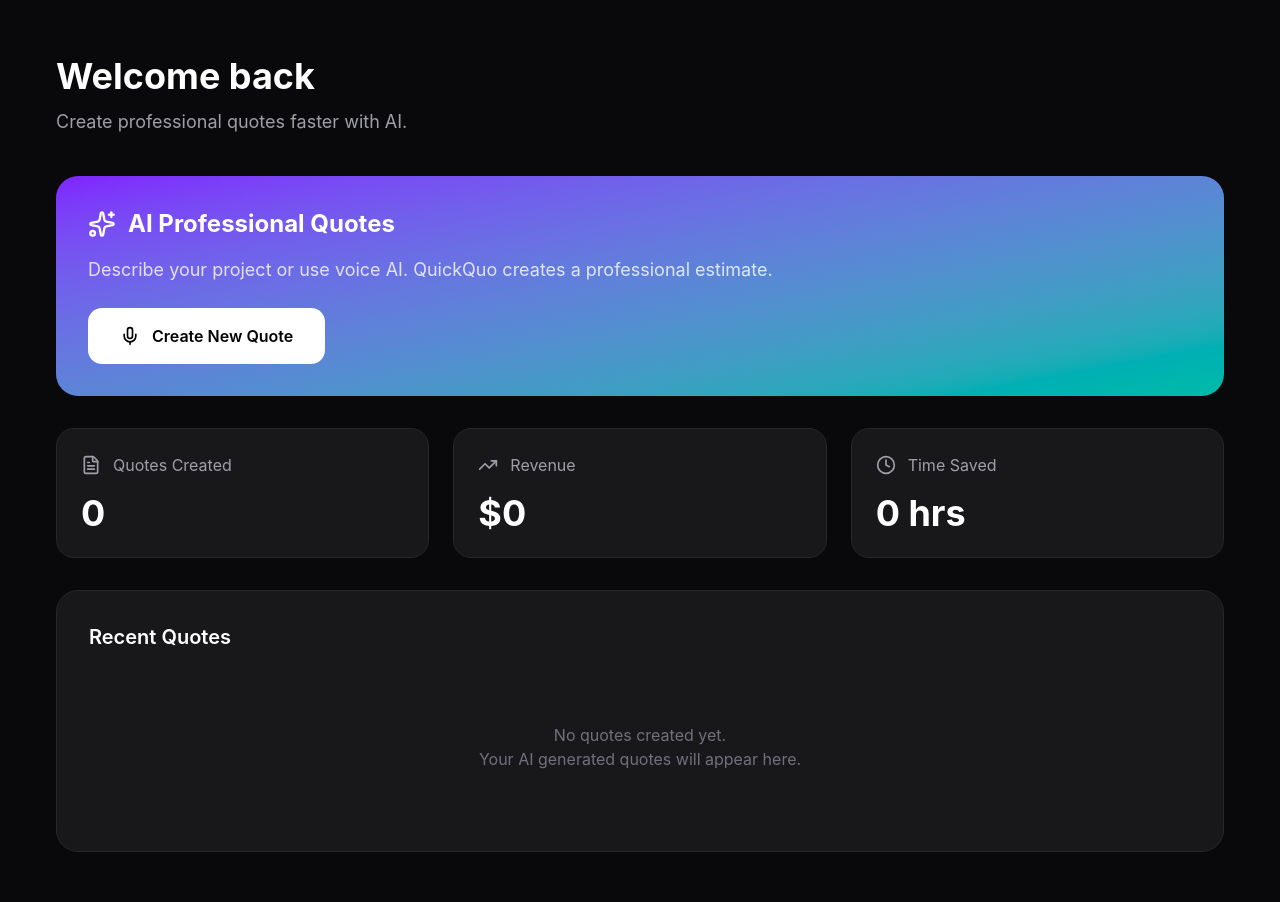
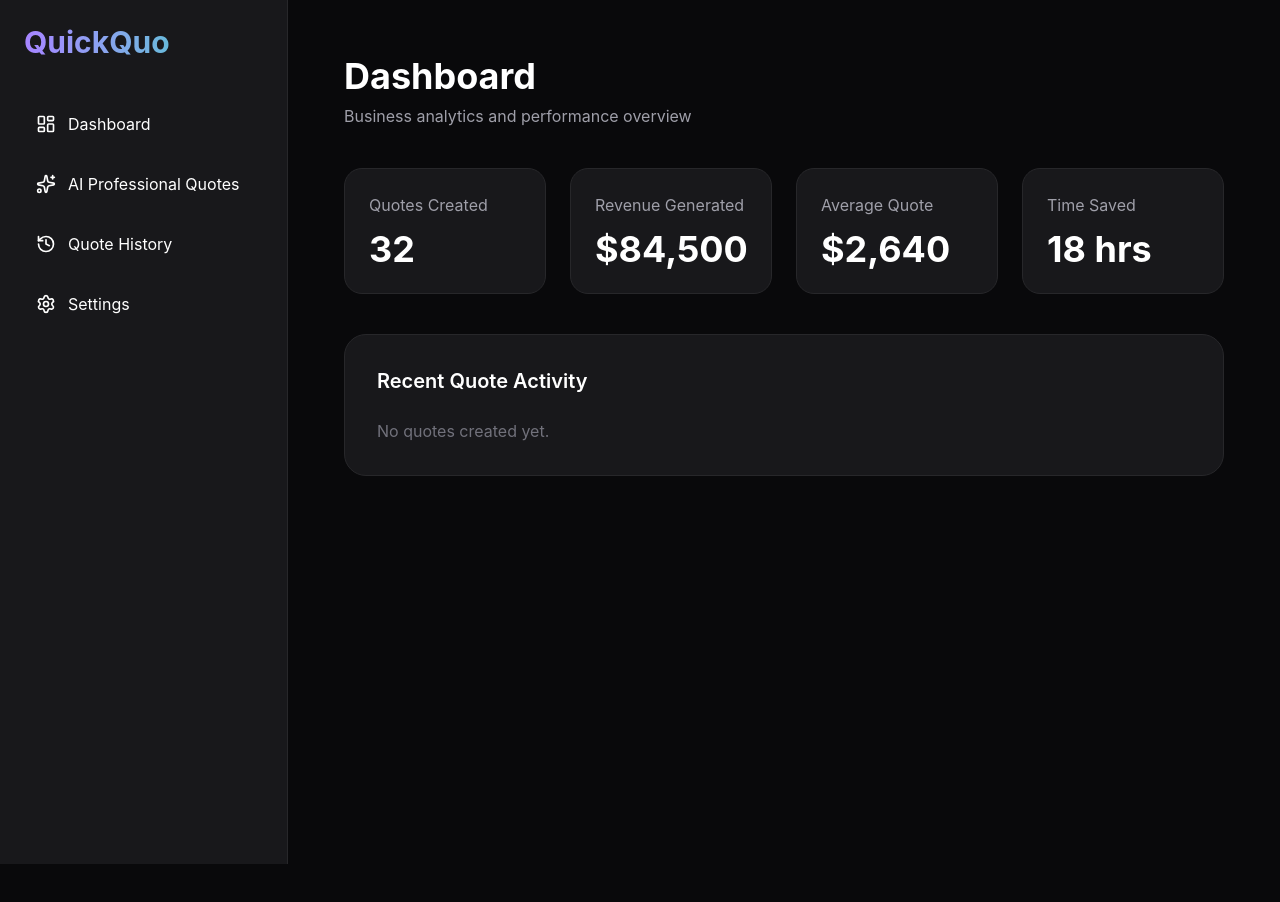
Before and after one commit to brandonrwill514/Quickpro, a Next.js app: page /dashboard in a window 1280 px wide. Shown: the top 902 px of the page. After the commit the page ends 864 px from the top, so only its background shows below. Built offline with nearby package versions, Linux system fonts and the light colour scheme.

Commit message:
Restructure platform with dashboard and AI quotes

```diff
--- a/app/ai-quotes/page.tsx
+++ b/app/ai-quotes/page.tsx
@@ -1,5 +1,89 @@
-import { redirect } from "next/navigation";
+"use client";
 
-export default function AIQuotesPage() {
-  redirect("/workspace");
+import { Mic } from "lucide-react";
+
+export default function AIQuotesPage(){
+
+return (
+
+<div>
+
+<h1 className="
+text-4xl
+font-bold
+">
+AI Professional Quotes
+</h1>
+
+<p className="
+text-zinc-400
+mt-2
+mb-8
+">
+Create accurate professional quotes using AI.
+</p>
+
+<div className="
+bg-zinc-900
+border
+border-zinc-800
+rounded-3xl
+p-8
+max-w-4xl
+">
+
+<label>
+Describe your project
+</label>
+
+<textarea
+
+className="
+w-full
+mt-4
+bg-zinc-950
+border
+border-zinc-700
+rounded-xl
+p-5
+h-48
+"
+
+placeholder="
+Example:
+Install a 200 amp electrical panel upgrade...
+"
+
+/>
+
+<button
+
+className="
+mt-5
+flex
+items-center
+gap-3
+bg-gradient-to-r
+from-violet-600
+to-teal-500
+px-8
+py-4
+rounded-xl
+font-semibold
+"
+
+>
+
+<Mic/>
+
+Speak Project
+
+</button>
+
+</div>
+
+</div>
+
+)
+
 }
--- a/app/dashboard/page.tsx
+++ b/app/dashboard/page.tsx
@@ -1,156 +1,91 @@
-"use client";
-
-import Link from "next/link";
-import {
-  Sparkles,
-  FileText,
-  TrendingUp,
-  Clock,
-  Mic
-} from "lucide-react";
-
-
 export default function DashboardPage() {
-
 
 return (
 
-    <main className="
-      min-h-screen
-      bg-zinc-950
-      text-white
-      p-8
-    ">
-
-
-      <div className="
-        max-w-7xl
-        mx-auto
-      ">
-
-
-        {/* HEADER */}
-
-        <div className="mb-10">
+<div>
 
 <h1 className="
 text-4xl
 font-bold
 ">
-            Welcome back
+Dashboard
 </h1>
-
 
 <p className="
 text-zinc-400
-            mt-3
-            text-lg
+mt-2
+mb-10
 ">
-            Create professional quotes faster with AI.
+Business analytics and performance overview
+</p>
+
+<div className="
+grid
+grid-cols-1
+md:grid-cols-4
+gap-6
+">
+
+<Card
+title="Quotes Created"
+value="32"
+/>
+
+<Card
+title="Revenue Generated"
+value="$84,500"
+/>
+
+<Card
+title="Average Quote"
+value="$2,640"
+/>
+
+<Card
+title="Time Saved"
+value="18 hrs"
+/>
+
+</div>
+
+<div className="
+mt-10
+bg-zinc-900
+border
+border-zinc-800
+rounded-3xl
+p-8
+">
+
+<h2 className="
+text-xl
+font-semibold
+mb-6
+">
+Recent Quote Activity
+</h2>
+
+<p className="text-zinc-500">
+No quotes created yet.
 </p>
 
 </div>
 
-
-
-
-
-        {/* MAIN AI QUOTE CARD */}
-
-        <section className="
-          bg-gradient-to-br
-          from-violet-600
-          to-teal-500
-          rounded-3xl
-          p-8
-          mb-8
-        ">
-
-
-          <div className="
-            flex
-            items-center
-            gap-3
-            mb-4
-          ">
-
-            <Sparkles size={28}/>
-
-
-            <h2 className="
-              text-2xl
-              font-bold
-            ">
-              AI Professional Quotes
-            </h2>
-
-
 </div>
 
+)
 
+}
 
+function Card({
+title,
+value
+}:{
+title:string;
+value:string;
+}){
 
-          <p className="
-            text-white/80
-            text-lg
-            mb-6
-          ">
-            Describe your project or use voice AI.
-            QuickQuo creates a professional estimate.
-          </p>
-
-
-
-
-          <Link
-
-            href="/workspace"
-
-            className="
-              inline-flex
-              items-center
-              gap-3
-              bg-white
-              text-black
-              px-8
-              py-4
-              rounded-xl
-              font-semibold
-              hover:scale-105
-              transition
-            "
-
-          >
-
-            <Mic size={20}/>
-
-            Create New Quote
-
-
-          </Link>
-
-
-
-        </section>
-
-
-
-
-
-
-        {/* STATS */}
-
-
-        <div className="
-          grid
-          grid-cols-1
-          md:grid-cols-3
-          gap-6
-          mb-8
-        ">
-
-
-
+return (
 
 <div className="
 bg-zinc-900
@@ -160,173 +95,20 @@ export default function DashboardPage() {
 p-6
 ">
 
-            <div className="
-              flex
-              items-center
-              gap-3
-              text-zinc-400
-            ">
-
-              <FileText size={20}/>
-
-              Quotes Created
-
-            </div>
-
-
+<p className="text-zinc-400">
+{title}
+</p>
 
 <p className="
 text-4xl
 font-bold
-              mt-4
+mt-3
 ">
-              0
+{value}
 </p>
-
 
 </div>
 
-
-
-
-
-
-          <div className="
-            bg-zinc-900
-            border
-            border-zinc-800
-            rounded-2xl
-            p-6
-          ">
-
-
-            <div className="
-              flex
-              items-center
-              gap-3
-              text-zinc-400
-            ">
-
-              <TrendingUp size={20}/>
-
-              Revenue
-
-            </div>
-
-
-
-
-            <p className="
-              text-4xl
-              font-bold
-              mt-4
-            ">
-              $0
-            </p>
-
-
-          </div>
-
-
-
-
-
-
-          <div className="
-            bg-zinc-900
-            border
-            border-zinc-800
-            rounded-2xl
-            p-6
-          ">
-
-
-            <div className="
-              flex
-              items-center
-              gap-3
-              text-zinc-400
-            ">
-
-              <Clock size={20}/>
-
-              Time Saved
-
-            </div>
-
-
-
-
-            <p className="
-              text-4xl
-              font-bold
-              mt-4
-            ">
-              0 hrs
-            </p>
-
-
-          </div>
-
-
-
-        </div>
-
-
-
-
-
-
-        {/* RECENT QUOTES */}
-
-
-        <section className="
-          bg-zinc-900
-          border
-          border-zinc-800
-          rounded-3xl
-          p-8
-        ">
-
-
-          <h2 className="
-            text-xl
-            font-semibold
-            mb-6
-          ">
-            Recent Quotes
-          </h2>
-
-
-
-
-          <div className="
-            text-center
-            py-12
-            text-zinc-500
-          ">
-
-            No quotes created yet.
-
-            <br/>
-
-            Your AI generated quotes will appear here.
-
-          </div>
-
-
-
-        </section>
-
-
-
-
-
-      </div>
-
-
-    </main>
-
-  );
+)
 
 }
--- a/app/layout.tsx
+++ b/app/layout.tsx
@@ -1,38 +1,138 @@
-import type { Metadata } from "next";
-import { Geist, Geist_Mono, Inter } from "next/font/google";
 import "./globals.css";
-import { cn } from "@/lib/utils";
+import Link from "next/link";
+import {
+  LayoutDashboard,
+  Sparkles,
+  History,
+  Settings
+} from "lucide-react";
 
-const geist = Geist({subsets:['latin'],variable:'--font-sans'});
-
-const geistSans = Geist({
-  variable: "--font-geist-sans",
-  subsets: ["latin"],
-});
-
-const geistMono = Geist_Mono({
-  variable: "--font-geist-mono",
-  subsets: ["latin"],
-});
-
-export const metadata: Metadata = {
-  title: "Create Next App",
-  description: "Generated by create next app",
+export const metadata = {
+  title: "QuickQuo",
+  description: "AI powered professional quoting platform",
 };
 
 export default function RootLayout({
   children,
-}: Readonly<{
+}: {
   children: React.ReactNode;
-}>) {
+}) {
+
   return (
-    <html
-      lang="en"
-      className={cn("h-full", "antialiased", geistSans.variable, geistMono.variable, "font-sans", geist.variable)}
-    >
-      <body className="min-h-full bg-zinc-950 text-white">
-        {children}
+    <html lang="en">
+
+      <body className="bg-zinc-950 text-white">
+
+        <div className="flex min-h-screen">
+
+          {/* SIDEBAR */}
+
+          <aside className="
+            w-72
+            bg-zinc-900
+            border-r
+            border-zinc-800
+            p-6
+          ">
+
+            <h1 className="
+              text-3xl
+              font-bold
+              mb-10
+              bg-gradient-to-r
+              from-violet-400
+              to-teal-400
+              bg-clip-text
+              text-transparent
+            ">
+              QuickQuo
+            </h1>
+
+            <nav className="space-y-3">
+
+              <Link
+                href="/dashboard"
+                className="
+                  flex
+                  items-center
+                  gap-3
+                  p-3
+                  rounded-xl
+                  hover:bg-zinc-800
+                  transition
+                "
+              >
+                <LayoutDashboard size={20}/>
+                Dashboard
+              </Link>
+
+              <Link
+                href="/ai-quotes"
+                className="
+                  flex
+                  items-center
+                  gap-3
+                  p-3
+                  rounded-xl
+                  hover:bg-zinc-800
+                  transition
+                "
+              >
+                <Sparkles size={20}/>
+                AI Professional Quotes
+              </Link>
+
+              <Link
+                href="/quote-history"
+                className="
+                  flex
+                  items-center
+                  gap-3
+                  p-3
+                  rounded-xl
+                  hover:bg-zinc-800
+                  transition
+                "
+              >
+                <History size={20}/>
+                Quote History
+              </Link>
+
+              <Link
+                href="/settings"
+                className="
+                  flex
+                  items-center
+                  gap-3
+                  p-3
+                  rounded-xl
+                  hover:bg-zinc-800
+                  transition
+                "
+              >
+                <Settings size={20}/>
+                Settings
+              </Link>
+
+            </nav>
+
+          </aside>
+
+          {/* PAGE CONTENT */}
+
+          <main className="
+            flex-1
+            p-8
+          ">
+
+            {children}
+
+          </main>
+
+        </div>
+
       </body>
+
     </html>
   );
 }
--- a/app/page.tsx
+++ b/app/page.tsx
@@ -28,7 +28,7 @@ export default function HomePage() {
 
           <div className="mt-10 flex flex-col items-center justify-center gap-4 sm:flex-row">
             <Link
-              href="/workspace"
+              href="/dashboard"
               className="rounded-xl bg-violet-600 px-8 py-4 font-semibold text-white shadow-lg shadow-violet-600/30 transition hover:bg-violet-500"
             >
               Start Free Quote
@@ -48,7 +48,7 @@ export default function HomePage() {
 
       <section className="mx-auto max-w-7xl px-6 py-20">
         <Link
-          href="/workspace"
+          href="/dashboard"
           className="flex items-center justify-between rounded-3xl border border-white/10 bg-white/5 px-6 py-5 text-left backdrop-blur transition hover:border-violet-400/40 hover:bg-white/10"
         >
           <div>
```
Lines whose indentation alone changed are shown as unchanged.
